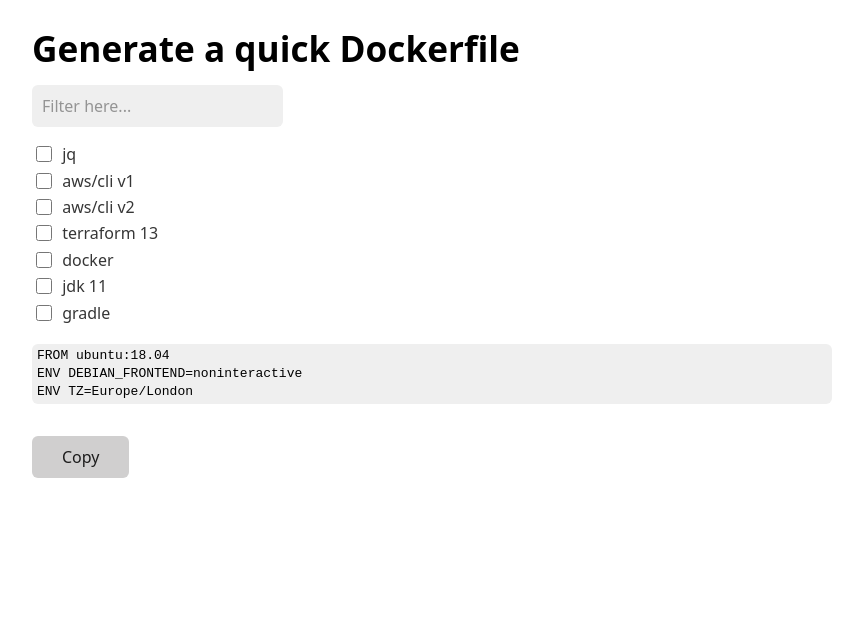
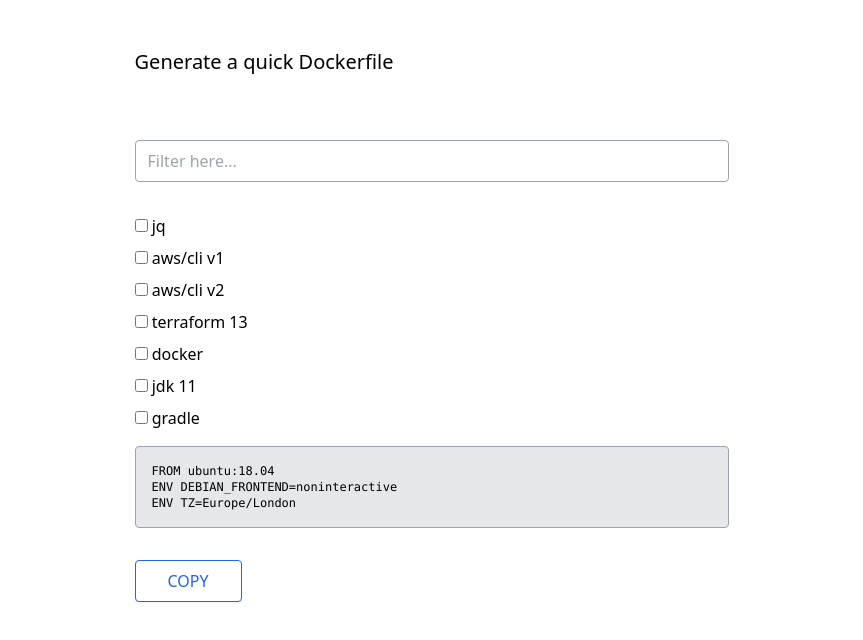
Before and after one commit to felipesere/dockerfile.xyz, a website: page index.html in a window 1280 px wide. Shown: the whole page, without its empty margins (208-1071 px from the left). Drawn offline with nearby package versions, Linux system fonts and the light colour scheme; some packages are replaced by stand-ins of ours; a script that the page names is missing.

Commit message:
Replace water.css with TailWind

```diff
--- a/index.html
+++ b/index.html
@@ -5,7 +5,8 @@
     <title>Dockerfile</title>
     <script src="https://cdn.jsdelivr.net/npm/@ryangjchandler/alpine-clipboard@0.1.x/dist/alpine-clipboard.umd.js"></script>
     <script src="https://cdn.jsdelivr.net/gh/alpinejs/alpine@v2.x.x/dist/alpine.min.js" defer></script>
-    <link rel="stylesheet" href="https://cdn.jsdelivr.net/npm/water.css@2/out/light.css">
+    <!-- <link rel="stylesheet" href="https://cdn.jsdelivr.net/npm/water.css@2/out/light.css"> -->
+    <link href="https://unpkg.com/tailwindcss@^2/dist/tailwind.min.css" rel="stylesheet">
     <link rel="stylesheet" href="/app.css">
 
     <script src="index.js"></script>
@@ -51,25 +52,30 @@
       }
     </script>
   </head>
-  <body>
-    <h1>Generate a quick Dockerfile</h1>
+
+  <body class="bg-grey-light font-sans leading-normal tracking-normal">
+    <main  class="max-w-prose mx-auto">
+      <h1 class="text-xl my-12">Generate a quick Dockerfile</h1>
+
       <div x-data="model()" >
-      <input type="text" x-model="searchTerm" placeholder="Filter here...">
-      <ul>
+        <input type="text" x-model="searchTerm" placeholder="Filter here..." class="my-4 input border border-gray-400 appearance-none rounded w-full px-3 py-3 pt-2 pb-2 focus focus:border-blue-600 focus:outline-none active:outline-none active:border-blue-600" >
+        <ul class="my-4 ">
           <template x-for="(choice, index) in Object.keys(visibleOptions())" :key="index">
-          <div>
+            <div class="my-2">
               <input type="checkbox" :id="choice" x-model="selected[choice]" @change="updateUrl()"></input>
               <label :for="choice" x-text="choice"></label>
             </div>
           </template>
         </ul>
-      <code>
+
+        <code class="bg-gray-200 p-4 rounded border border-gray-400 overflow-x-auto text-xs">
           <template x-for="line in dockerfile()">
-          <span style="white-space: pre;" x-text="line"></span>
+            <span class="whitespace-pre" x-text="line"></span>
           </template>
         </code>
 
-      <button @click="$clipboard(dockerfile().join('\n'))">Copy</button>
+        <button @click="$clipboard(dockerfile().join('\n'))" class="uppercase px-8 py-2 rounded border border-blue-600 text-blue-600 max-w-max shadow-sm hover:shadow-md">Copy</button>
       </div>
+    </main>
   </body>
 </html>
```
Lines whose indentation alone changed are shown as unchanged.
